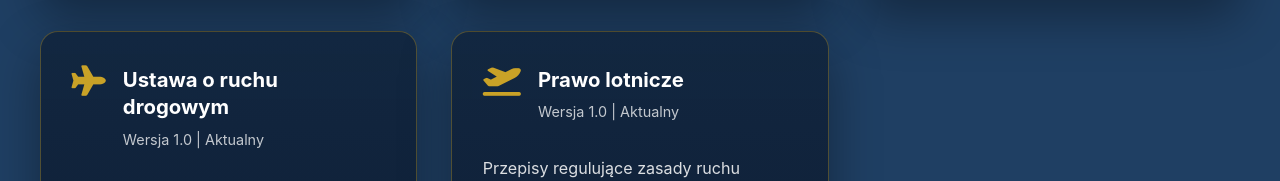
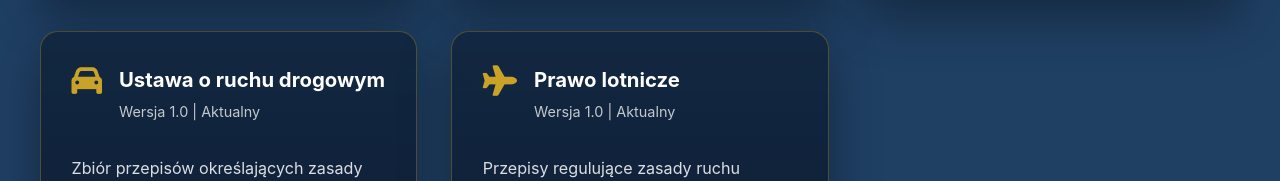
Before and after one commit to WiktorM257/DojNxtRp, a plain HTML site: page index.html in a window 1280 px wide. Shown: the part 2266-2447 px from the top of the page. Drawn offline with Linux system fonts and the light colour scheme.

Commit message:
Update index.html

```diff
--- a/index.html
+++ b/index.html
@@ -211,7 +211,7 @@
 
 <div class="doc-card fade-in">
     <div class="doc-header">
-        <div class="doc-icon"><i class="fas fa-plane"></i></div>
+        <div class="doc-icon"><i class="fas fa-car"></i></div>
         <div class="doc-info">
             <h3>Ustawa o ruchu drogowym</h3>
             <span>Wersja 1.0 | Aktualny</span>
@@ -229,7 +229,7 @@
 
 <div class="doc-card fade-in">
     <div class="doc-header">
-        <div class="doc-icon"><i class="fas fa-plane-departure"></i></div>
+        <div class="doc-icon"><i class="fas fa-plane"></i></div>
         <div class="doc-info">
             <h3>Prawo lotnicze</h3>
             <span>Wersja 1.0 | Aktualny</span>
```
